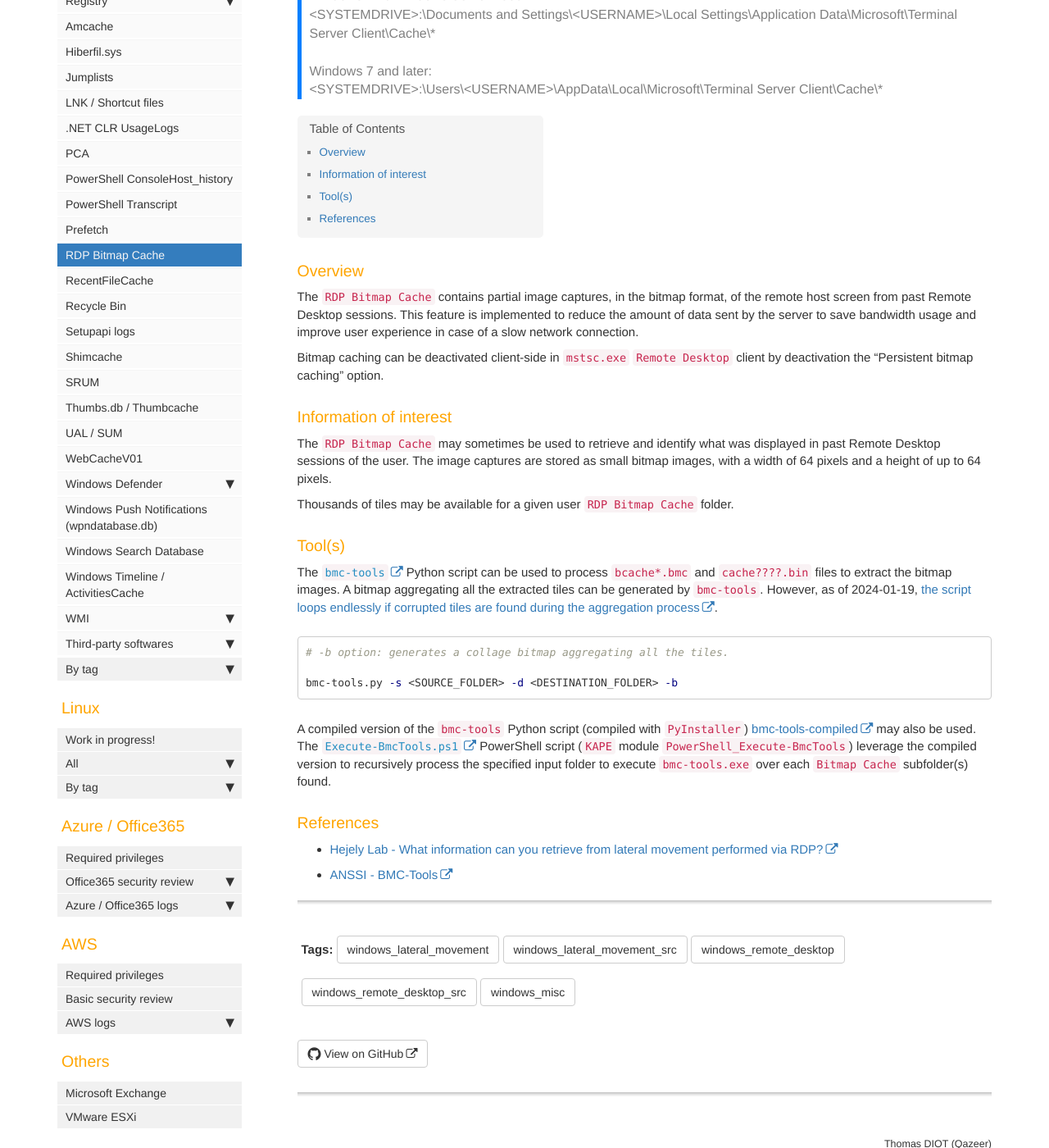
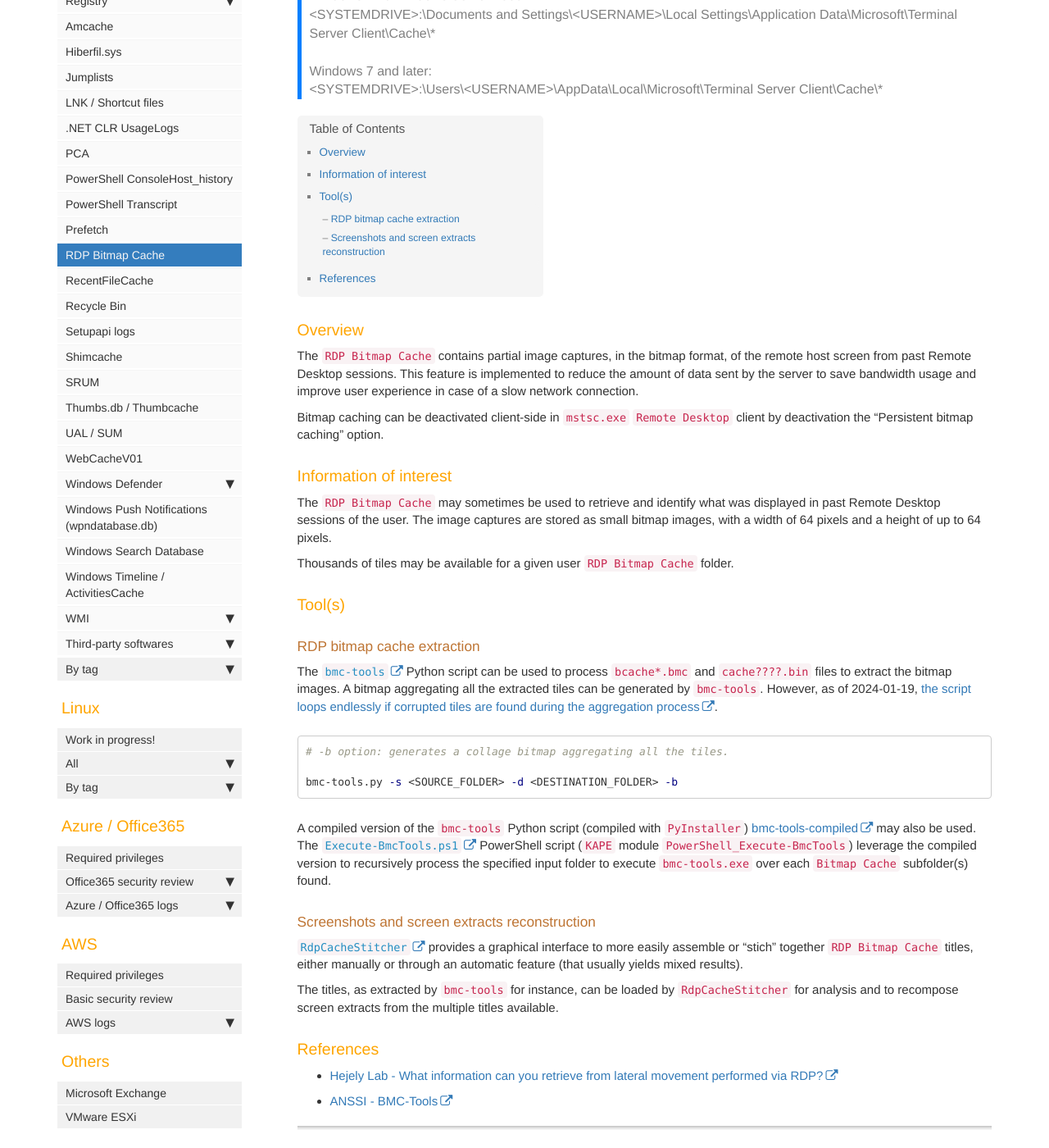
Before and after one commit to Qazeer/artefacts.help, a Jekyll site: the page built from pages/windows/rdp_bitmap_cache.md, in a window 1280 px wide and 1400 px high, scrolled down 235 px. Shown: the whole window at 82% size. Built offline with Jekyll 4.4.1, drawn with Linux system fonts in a browser that asks for light colours; comment, search, counter and statistics services are not loaded.

Commit message:
[Artefact] Windows RDP Bitmap Cache - Add RdpCacheStitcher

```diff
--- a/pages/windows/rdp_bitmap_cache.md
+++ b/pages/windows/rdp_bitmap_cache.md
@@ -36,6 +36,8 @@ Thousands of tiles may be available for a given user `RDP Bitmap Cache` folder.
 
 ### Tool(s)
 
+#### RDP bitmap cache extraction
+
 The [`bmc-tools`](https://github.com/ANSSI-FR/bmc-tools) Python script can be
 used to process `bcache*.bmc` and `cache????.bin` files to extract the bitmap
 images. A bitmap aggregating all the extracted tiles can be generated by
@@ -57,6 +59,17 @@ PowerShell script (`KAPE` module `PowerShell_Execute-BmcTools`) leverage the
 compiled version to recursively process the specified input folder to execute
 `bmc-tools.exe` over each `Bitmap Cache` subfolder(s) found.
 
+#### Screenshots and screen extracts reconstruction
+
+[`RdpCacheStitcher`](https://github.com/BSI-Bund/RdpCacheStitcher) provides a
+graphical interface to more easily assemble or "stich" together
+`RDP Bitmap Cache` titles, either manually or through an automatic feature
+(that usually yields mixed results).
+
+The titles, as extracted by `bmc-tools` for instance, can be loaded by
+`RdpCacheStitcher` for analysis and to recompose screen extracts from the
+multiple titles available.
+
 ### References
 
   - [Hejely Lab - What information can you retrieve from lateral movement performed via RDP?](https://hejelylab.github.io/blog/IRC/RDP-Bitmap-Cache)
```
